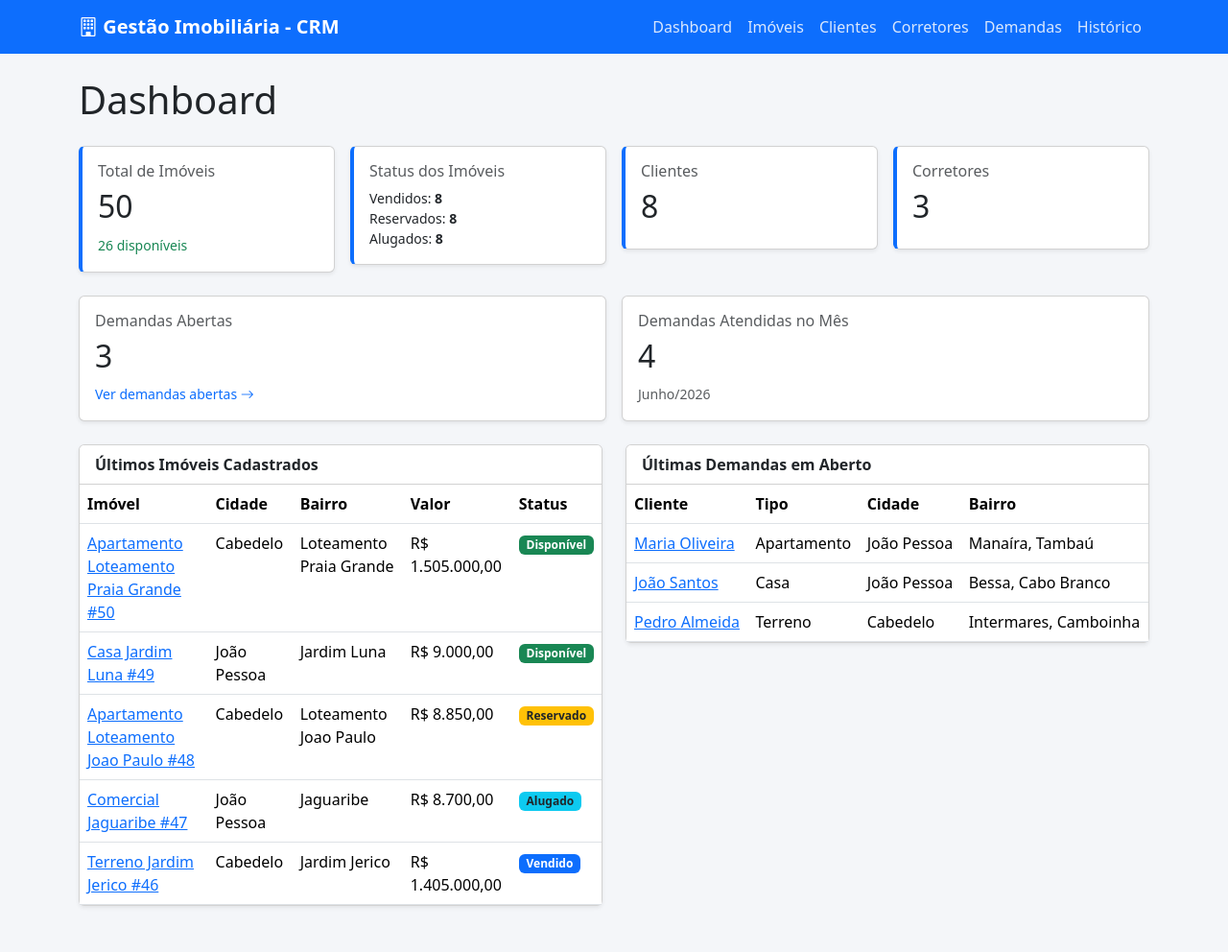
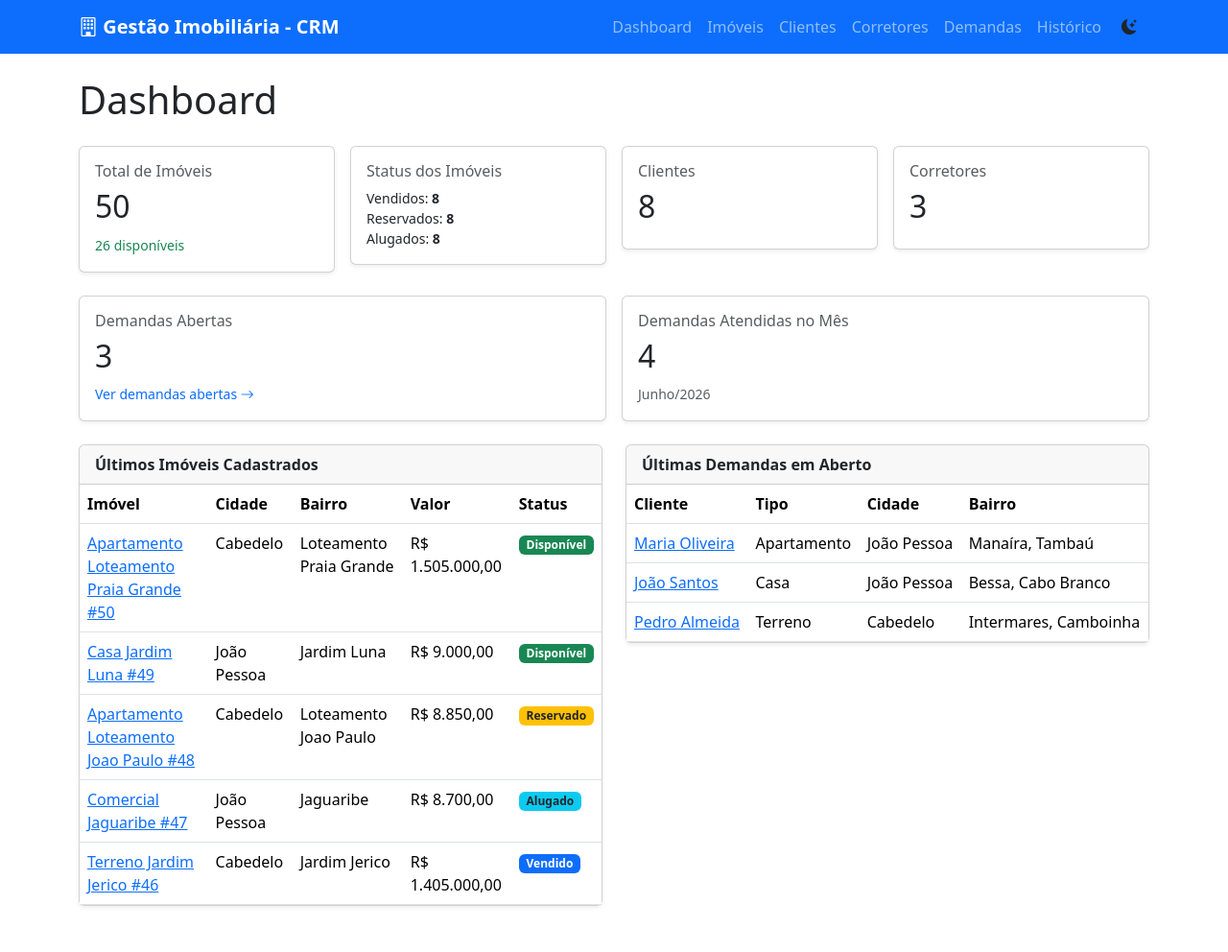
Before and after one commit to MarcuSantosDev/Gestao-Imobiliaria, a Django app: page / in a window 1280 px wide. Shown: the whole page at 96% size. Run offline with Django 5.2, Linux system fonts and the light colour scheme; data comes from the database, SQL or seed files in the repository.

Commit message:
:sparkles: feat: Modo Noturno

```diff
--- a/apps/relatorios/templates/historico/demandas.html
+++ b/apps/relatorios/templates/historico/demandas.html
@@ -52,7 +52,7 @@
                     <td class="table-actions no-print">
                         <form method="post" action="{% url 'historico:demandas_reabrir' demanda.pk %}" class="d-inline">
                             {% csrf_token %}
-                            <button type="submit" class="btn btn-sm btn-outline-warning">Reabrir demanda</button>
+                            <button type="submit" class="btn btn-sm btn-outline-primary">Reabrir demanda</button>
                         </form>
                     </td>
                 </tr>
--- a/templates/base.html
+++ b/templates/base.html
@@ -5,35 +5,22 @@
     <meta charset="UTF-8">
     <meta name="viewport" content="width=device-width, initial-scale=1.0">
     <title>{% block title %}ImobiGest CRM{% endblock %}</title>
+    <script>
+        (function () {
+            const key = 'imobigest-theme';
+            const saved = localStorage.getItem(key);
+            const theme = saved === 'light' || saved === 'dark'
+                ? saved
+                : (window.matchMedia('(prefers-color-scheme: dark)').matches ? 'dark' : 'light');
+            document.documentElement.setAttribute('data-bs-theme', theme);
+        })();
+    </script>
     <link href="https://cdn.jsdelivr.net/npm/bootstrap@5.3.3/dist/css/bootstrap.min.css" rel="stylesheet">
     <link href="https://cdn.jsdelivr.net/npm/bootstrap-icons@1.11.3/font/bootstrap-icons.min.css" rel="stylesheet">
+    <link href="{% static 'css/theme.css' %}" rel="stylesheet">
     <link href="{% static 'css/tables.css' %}" rel="stylesheet">
     <style>
-        body { background-color: #f4f6f9; }
         .navbar-brand { font-weight: 700; }
-        .navbar-nav .nav-link {
-            opacity: 0.85;
-            color:#fdfdfd;
-            transition: opacity 0.15s ease;
-        }
-        .navbar-nav .nav-link:hover,
-        .navbar-nav .nav-link:focus {
-            opacity: 1;
-            color: white;
-            text-shadow: 0 0 2px rgba(255, 255, 255, 0.3);
-        }
-        .card-stat { border-left: 4px solid #0d6efd; }
-        main input:not([type=checkbox]):not([type=file]):not([type=radio]),
-        main select,
-        main textarea {
-            display: block;
-            width: 100%;
-            padding: .375rem .75rem;
-            font-size: 1rem;
-            border: 1px solid #ced4da;
-            border-radius: .375rem;
-        }
-        main input[type=checkbox], main input[type=radio] { margin-right: .35rem; }
     </style>
     {% block extra_css %}{% endblock %}
 </head>
@@ -47,13 +34,18 @@
                 <span class="navbar-toggler-icon"></span>
             </button>
             <div class="collapse navbar-collapse" id="navbarNav">
-                <ul class="navbar-nav ms-auto">
+                <ul class="navbar-nav ms-auto align-items-lg-center">
                     <li class="nav-item"><a class="nav-link" href="{% url 'dashboard' %}">Dashboard</a></li>
                     <li class="nav-item"><a class="nav-link" href="{% url 'imoveis:list' %}">Imóveis</a></li>
                     <li class="nav-item"><a class="nav-link" href="{% url 'clientes:list' %}">Clientes</a></li>
                     <li class="nav-item"><a class="nav-link" href="{% url 'corretores:list' %}">Corretores</a></li>
                     <li class="nav-item"><a class="nav-link" href="{% url 'demandas:list' %}">Demandas</a></li>
                     <li class="nav-item"><a class="nav-link" href="{% url 'historico:index' %}">Histórico</a></li>
+                    <li class="nav-item">
+                        <button type="button" class="btn btn-theme-toggle" data-theme-toggle onclick="toggleTheme()">
+                            <i class="bi bi-moon-stars-fill"></i>
+                        </button>
+                    </li>
                 </ul>
             </div>
         </div>
@@ -72,6 +64,7 @@
     </main>
 
     <script src="https://cdn.jsdelivr.net/npm/bootstrap@5.3.3/dist/js/bootstrap.bundle.min.js"></script>
+    <script src="{% static 'js/theme.js' %}"></script>
     {% block extra_js %}{% endblock %}
 </body>
 </html>
--- a/templates/dashboard/index.html
+++ b/templates/dashboard/index.html
@@ -72,7 +72,7 @@
 <div class="row g-4">
     <div class="col-lg-6">
         <div class="card shadow-sm">
-            <div class="card-header bg-white"><strong>Últimos Imóveis Cadastrados</strong></div>
+            <div class="card-header"><strong>Últimos Imóveis Cadastrados</strong></div>
             <div class="table-responsive">
                 <table class="table table-app table-app-compact mb-0">
                     <thead>
@@ -103,7 +103,7 @@
     </div>
     <div class="col-lg-6">
         <div class="card shadow-sm">
-            <div class="card-header bg-white"><strong>Últimas Demandas em Aberto</strong></div>
+            <div class="card-header"><strong>Últimas Demandas em Aberto</strong></div>
             <div class="table-responsive">
                 <table class="table table-app table-app-compact mb-0">
                     <thead>
```
